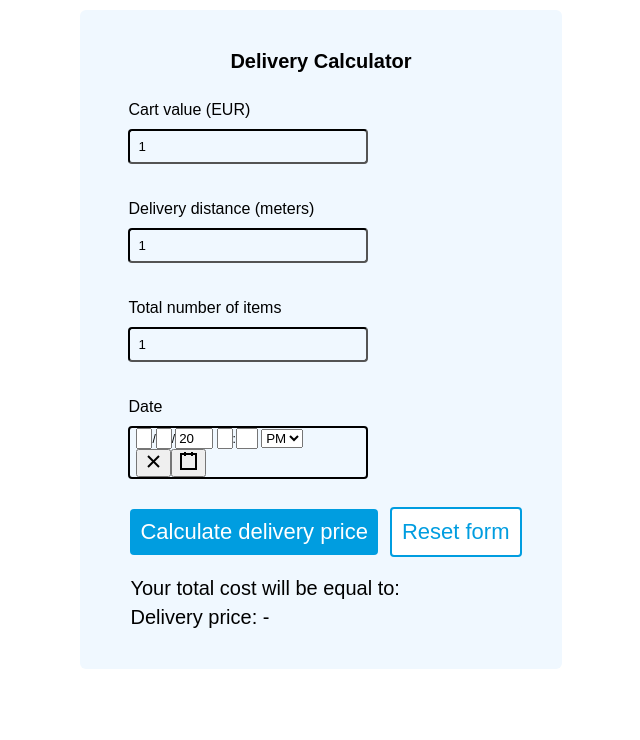
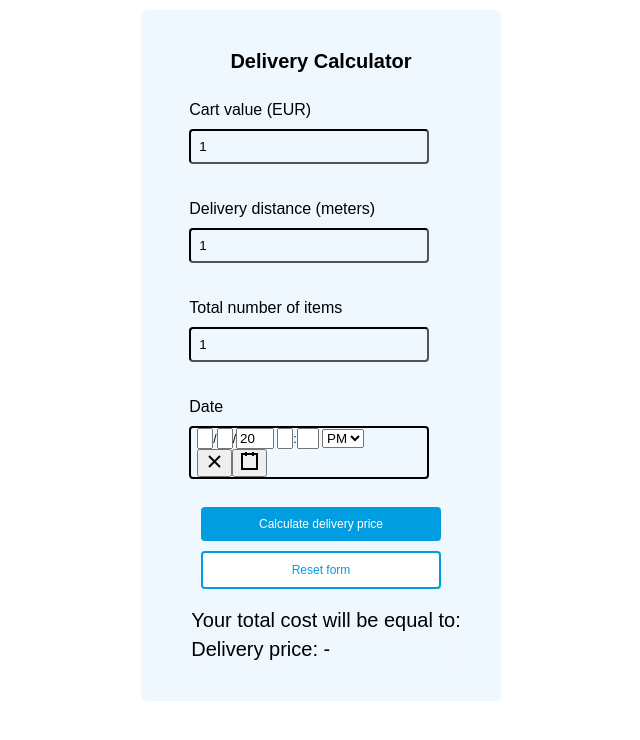
Before and after one commit to mariarogina/delivery-calculator, a React (Create React App) app: page / in a window 1280 px wide. Shown: the top 740 px of the page, without its empty margins (319-959 px from the left). Built offline with nearby package versions, Linux system fonts and the light colour scheme.

Commit message:
Adjust button layout and typography

```diff
--- a/src/view/submitButton.tsx
+++ b/src/view/submitButton.tsx
@@ -8,8 +8,10 @@ const MyButton = styled("button")({
   borderRadius: 4,
   fontFamily: "Arial, sans-serif",
   fontWeight: 400,
-  fontSize: "22px",
+  fontSize: "12px",
   border: "none",
+  width: 240,
+  marginBottom: 10,
 });
 const ResetButton = styled("button")({
   color: "#009DE0",
@@ -18,16 +20,18 @@ const ResetButton = styled("button")({
   borderRadius: 4,
   fontFamily: "Arial, sans-serif",
   fontWeight: 400,
-  fontSize: "22px",
+  fontSize: "12px",
   border: "2px solid #009DE0",
-  marginLeft: 12,
+  width: 240,
 });
 
 const MyDiv = styled("div")({
   color: "black",
   backgroundColor: "aliceblue",
   margin: 10,
-  marginLeft: 20,
+  display: "flex",
+  flexDirection: "column",
+  alignItems: "center",
 });
 
 export const SubmitButton = (props: {
```
